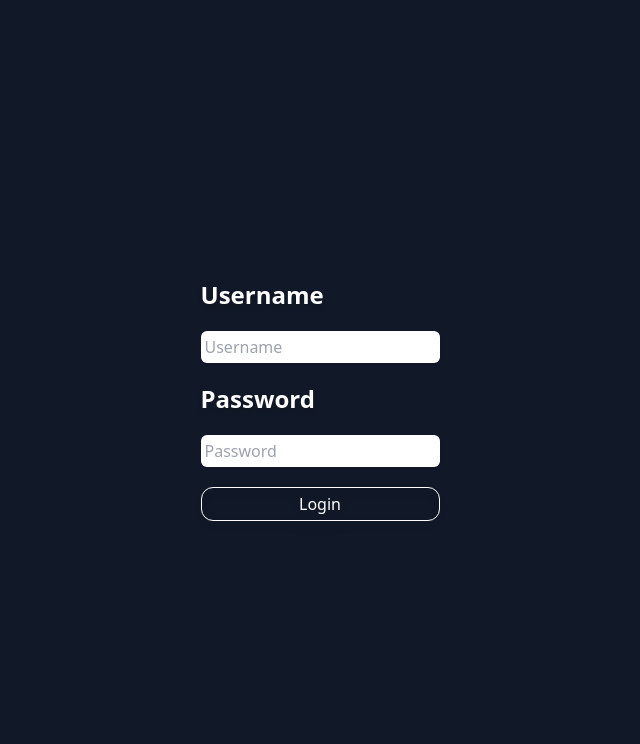
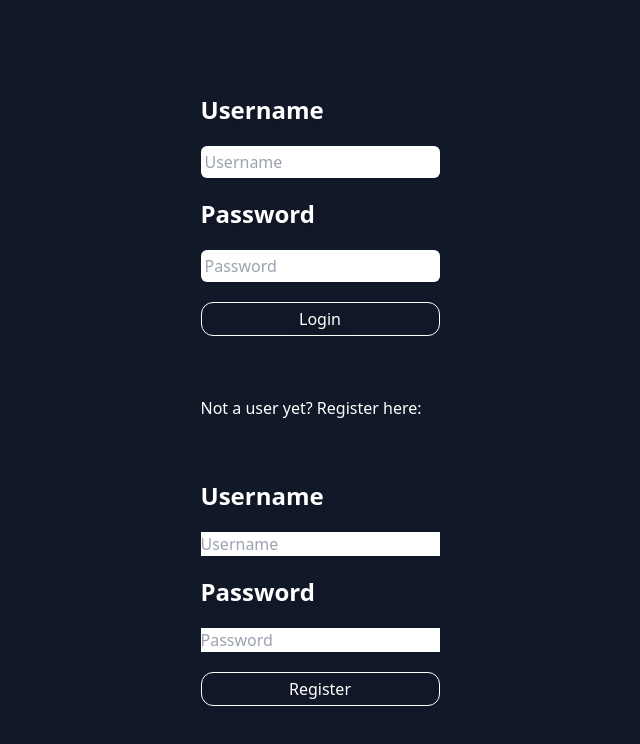
Before and after one commit to hassohamid/MoviGO, a React (Vite) app: page /login in a window 1280 px wide. Shown: the top 744 px of the page, without its empty margins (320-960 px from the left). Built offline with nearby package versions, Linux system fonts and the light colour scheme.

Commit message:
logic with login + delete account

```diff
--- a/src/App.jsx
+++ b/src/App.jsx
@@ -4,7 +4,7 @@ import Login from "./components/Login";
 import Start from "./components/Start";
 import Favorites from "./pages/Favorites";
 import Profile from "./pages/Profile";
-import { useEffect, useState } from "react";
+import { useState } from "react";
 import { useNavigate } from "react-router-dom";
 import "./App.css";
 
@@ -29,7 +29,7 @@ function App() {
           element={<Login setFormData={setFormData} formData={formData} />}
         />
         <Route path="/home" element={<Home />} />
-        <Route path="/profile" element={<Profile formData={formData} />} />
+        <Route path="/profile" element={<Profile />} />
         <Route path="/favorites" element={<Favorites />} />
       </Routes>
     </div>
--- a/src/components/Login.jsx
+++ b/src/components/Login.jsx
@@ -1,40 +1,58 @@
 import { useState, useEffect } from "react";
 import { useNavigate } from "react-router-dom";
-export default function Login({ formData, setFormData }) {
+export default function Login() {
+  const [loginUsername, setLoginUsername] = useState("");
+  const [loginPassword, setLoginPassword] = useState("");
+
+  //Register inputs
+  const [registerUsername, setRegisterUser] = useState("");
+  const [registerPassword, setRegisterPassword] = useState("");
+
   const [errorMessage, setErrorMessage] = useState("");
-  const [pass] = useState("123");
-  const [isLoggedIn, setIsLoggedIn] = useState(
-    localStorage.getItem("isLoggedIn") === "true"
-  );
-
-  const handleInputChange = (e) => {
-    const { name, value } = e.target;
-    setFormData((prev) => ({ ...prev, [name]: value }));
-  };
 
   const navigate = useNavigate();
 
-  useEffect(() => {
-    if (isLoggedIn) {
-      console.log("User is logged in, but no redirect yet.");
+  const handleRegister = () => {
+    let newUser = {
+      username: registerUsername,
+      password: registerPassword,
+    };
+    // Kolla om det finns users i localStorage
+    if (localStorage.getItem("users")) {
+      //Hämta users, och lägg till ny user
+      let users = JSON.parse(localStorage.getItem("users"));
+      users.push(newUser);
+      localStorage.setItem("users", JSON.stringify(users));
+    } else {
+      localStorage.setItem("users", JSON.stringify([newUser]));
     }
-  }, [isLoggedIn]);
+    setRegisterUser("");
+    setRegisterPassword("");
+    alert("Registration successful! You can now log in.");
+  };
 
   const handleLogin = () => {
-    if (formData.password === pass) {
-      setIsLoggedIn(true);
-      localStorage.setItem("isLoggedIn", "true");
-      localStorage.setItem("formData", JSON.stringify(formData));
+    let usersData = JSON.parse(localStorage.getItem("users"));
+    let users = usersData ? usersData : [];
+
+    if (!users || users.length === 0) {
+      alert("No registered users found. Please register first.");
+      return;
+    }
+    //Kolla om det finns en anvandare med username + password
+    let loggedInUser = users.find((user) => {
+      return user.username === loginUsername && user.password === loginPassword;
+    });
+
+    if (loggedInUser) {
+      sessionStorage.setItem("currentUser", JSON.stringify(loggedInUser));
+      setLoginUsername("");
+      setLoginPassword("");
       navigate("/profile");
     } else {
-      setErrorMessage("Unknown password");
+      setErrorMessage("User is not registered");
     }
   };
-
-  if (!formData) {
-    console.error("formData is undefined");
-    return null;
-  }
 
   const handleSubmit = (e) => {
     e.preventDefault();
@@ -43,34 +61,36 @@ export default function Login({ formData, setFormData }) {
 
   return (
     <section className="bg-gray-900 h-screen w-screen flex flex-col items-center justify-center">
-      <form onSubmit={handleSubmit} className="flex flex-col gap-5">
+      <form
+        id="login-form"
+        onSubmit={handleSubmit}
+        className="flex flex-col gap-5"
+      >
         <label
           className="text-white text-2xl font-extrabold drop-shadow-md"
-          htmlFor="username"
+          // htmlFor="username"
         >
           Username
         </label>
         <input
           name="username"
-          value={formData.username || ""}
           className="p-1 rounded-md shadow-sm drop-shadow-sm"
           id="username"
           type="text"
           placeholder="Username"
           required
-          onChange={handleInputChange}
+          onChange={(e) => setLoginUsername(e.target.value)}
         />
 
         <label
           className="text-white text-2xl font-extrabold drop-shadow-md"
-          htmlFor="password"
+          // htmlFor="password"
         >
           Password
         </label>
         <input
           name="password"
-          onChange={handleInputChange}
-          value={formData.password || ""}
+          onChange={(e) => setLoginPassword(e.target.value)}
           className="p-1 rounded-md shadow-sm drop-shadow-sm"
           id="password"
           type="password"
@@ -78,12 +98,38 @@ export default function Login({ formData, setFormData }) {
           required
         />
 
-        <button type="submit" className="login-button">
+        <button onClick={handleLogin} className="login-button">
           Login
         </button>
         {errorMessage && (
           <h1 className="text-red-500 text-center">{errorMessage}</h1>
         )}
+        <h3 className="text-white my-10">Not a user yet? Register here: </h3>
+        <label
+          htmlFor=""
+          className="text-white text-2xl font-extrabold drop-shadow-md"
+        >
+          Username
+        </label>
+        <input
+          type="text"
+          placeholder="Username"
+          onChange={(e) => setRegisterUser(e.target.value)}
+        />
+        <label
+          htmlFor=""
+          className="text-white text-2xl font-extrabold drop-shadow-md"
+        >
+          Password
+        </label>
+        <input
+          type="text"
+          placeholder="Password"
+          onChange={(e) => setRegisterPassword(e.target.value)}
+        />
+        <button className="login-button" onClick={handleRegister}>
+          Register
+        </button>
       </form>
     </section>
   );
--- a/src/pages/Profile.jsx
+++ b/src/pages/Profile.jsx
@@ -1,23 +1,56 @@
 import Navigation from "../components/Navigation";
 import { useNavigate } from "react-router-dom";
-export default function Profile({ formData }) {
-  console.log(formData.username);
+import { useEffect, useState } from "react";
+export default function Profile() {
+  const [currentUser, setCurrentUser] = useState(null);
+  const navigate = useNavigate();
 
-  const navigate = useNavigate();
   const handleLogOut = () => {
-    localStorage.clear();
+    sessionStorage.removeItem("currentUser");
     navigate("/");
   };
+
+  const deleteAccount = () => {
+    const currentUser = JSON.parse(sessionStorage.getItem("currentUser"));
+    if (!currentUser) {
+      alert("No user is logged in");
+      return;
+    }
+    let users = JSON.parse(localStorage.getItem("users"));
+
+    users = users.filter((user) => user.username !== currentUser.username);
+
+    localStorage.setItem("users", JSON.stringify(users));
+    sessionStorage.removeItem("currentUser");
+    navigate("/");
+  };
+
+  useEffect(() => {
+    if (sessionStorage.getItem("currentUser")) {
+      setCurrentUser(JSON.parse(sessionStorage.getItem("currentUser")));
+      console.log(currentUser);
+    } else {
+      alert("User is not registered");
+      navigate("/");
+    }
+  }, [navigate]);
+
   return (
     <>
       <Navigation />
       <section className="flex flex-col items-center">
-        <h1>Welcome back, {formData.username}!</h1>
+        <h1>Welcome to the profile page, {currentUser?.username}!</h1>
         <button
           onClick={handleLogOut}
-          className="border border-black px-4 rounded-md my-5 shadow-md hover:scale-105 transition-all duration-200 hover:bg-[rgb(200, 200, 200)]"
+          className="border border-black px-4 rounded-md my-5 shadow-md hover:scale-105 transition-all duration-200 "
         >
           Log Out
+        </button>
+        <button
+          className="border border-black px-4 rounded-md my-5 shadow-md hover:scale-105 transition-all duration-200 "
+          onClick={deleteAccount}
+        >
+          Delete Account
         </button>
       </section>
     </>
```
